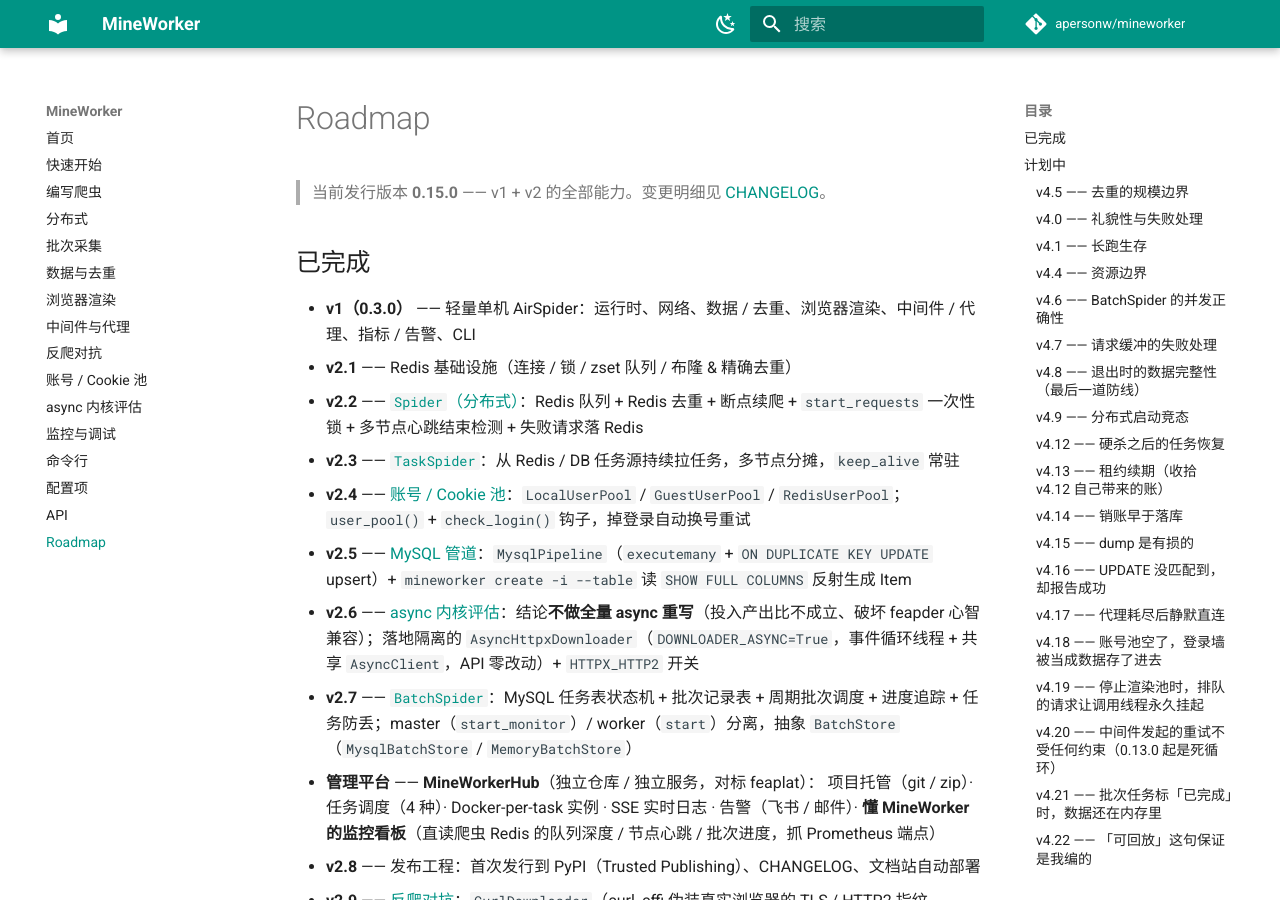
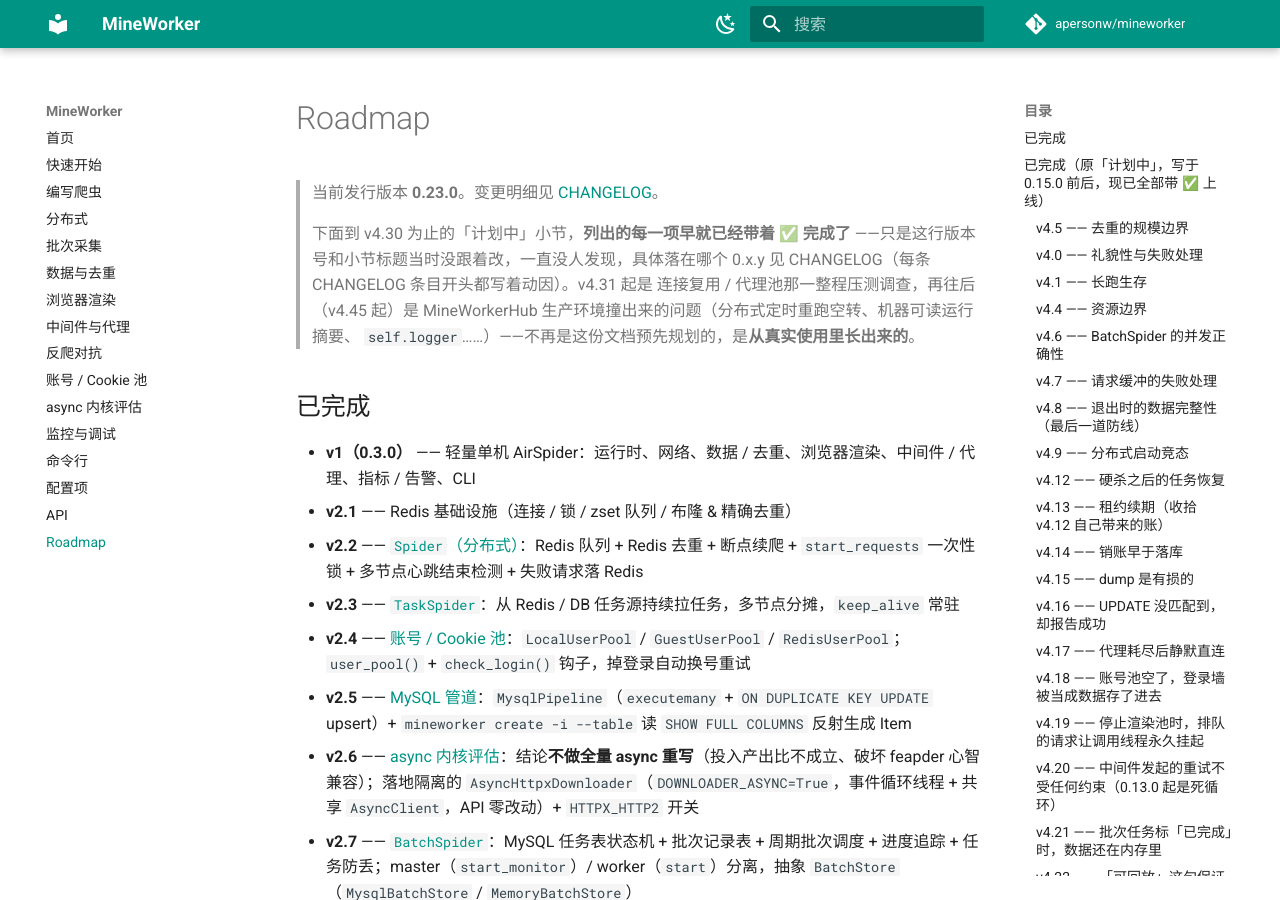
Before and after one commit to apersonw/mineworker, an MkDocs documentation site: the page built from docs/roadmap.md, in a window 1280 px wide and 900 px high. Built offline with MkDocs 1.6.1 and Material for MkDocs 9.7.7, drawn with Linux system fonts in a browser that asks for light colours; comment, search, counter and statistics services are not loaded; some of the changed text lies outside the part shown.

Commit message:
docs(roadmap): 版本号/小节标题停在 0.15.0，实际已经到 0.23.0 了
分析生产就绪度时顺手查的：`docs/roadmap.md` 顶部写着「当前发行版本
0.15.0」，「计划中」那一节列的 v4.0～v4.30 全部一堆 ✅ 却挂在
「计划中」标题下——两者都是发布这些版本时忘了同步的旧信息，
不是真的还有什么没做。核对过 CHANGELOG，那些条目确实都已发行
（v4.5 去重分层 = 0.10.0、v4.0 礼貌性 = 0.7.0 附近……），没有漏掉
的真实缺口。改了顶部版本号和小节标题，加一段说明现在的迭代来源
（生产真实使用，不是预先规划）。

Co-Authored-By: Claude Sonnet 5 <noreply@anthropic.com>

```diff
--- a/docs/roadmap.md
+++ b/docs/roadmap.md
@@ -1,7 +1,14 @@
 # Roadmap
 
-> 当前发行版本 **0.15.0** —— v1 + v2 的全部能力。变更明细见
+> 当前发行版本 **0.23.0**。变更明细见
 > [CHANGELOG](https://github.com/apersonw/mineworker/blob/main/CHANGELOG.md)。
+>
+> 下面到 v4.30 为止的「计划中」小节，**列出的每一项早就已经带着 ✅ 完成了**
+> ——只是这行版本号和小节标题当时没跟着改，一直没人发现，具体落在哪个
+> 0.x.y 见 CHANGELOG（每条 CHANGELOG 条目开头都写着动因）。v4.31 起是
+> 连接复用 / 代理池那一整程压测调查，再往后（v4.45 起）是 MineWorkerHub
+> 生产环境撞出来的问题（分布式定时重跑空转、机器可读运行摘要、
+> `self.logger`……）——不再是这份文档预先规划的，是**从真实使用里长出来的**。
 
 ## 已完成
 
@@ -47,10 +54,11 @@
   补渠道时撞见真缺陷：三家群机器人在 webhook 失效 / 关键词不匹配时**都返回 HTTP 200**，
   而原来只捕获 `HTTPError` —— **告警一直在静默丢失**。现在状态码与响应体都检查
 
-## 计划中
+## 已完成（原「计划中」，写于 0.15.0 前后，现已全部带 ✅ 上线）
 
 框架的能力面已经铺完（单机 → 分布式 → 批次 → 反爬 → 七种存储）。
-下一程不加新玩法，补两块**生产环境才会疼的短板**。
+当时定的是补两块**生产环境才会疼的短板**——都已经做完，标题保留是为了
+不打乱下面这条历史记录的叙事，别被「计划中」三个字误导成还没做。
 
 ### v4.5 —— 去重的规模边界
 
```
